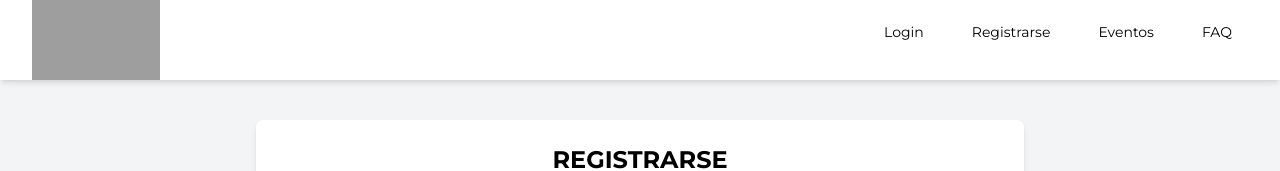
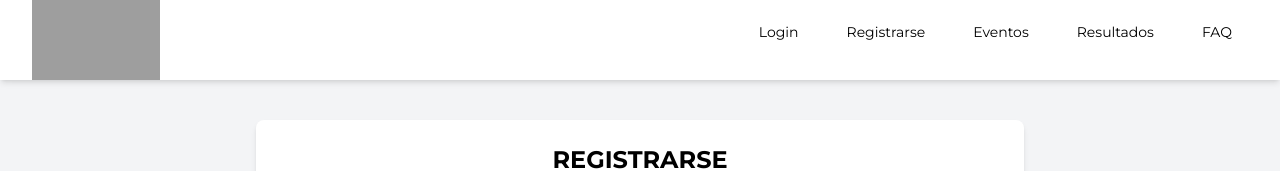
Before and after one commit to jmp89/hackatonPFB, a React (Vite) app in the folder front/: page /register in a window 1280 px wide. Shown: the top 171 px of the page. Built offline with nearby package versions, Linux system fonts and the light colour scheme; what tailwind-clip-path would draw is missing.

Commit message:
Añadido botón de resultados al header

```diff
--- a/front/src/components/Header.jsx
+++ b/front/src/components/Header.jsx
@@ -113,7 +113,7 @@ const Header = () => {
     };
 
     const toggleHamburgerMenu = () => {
-        setIsHamburgerMenuOpen(prev => !prev);
+        setIsHamburgerMenuOpen((prev) => !prev);
         if (isHamburgerMenuOpen) {
             setIsAvatarMenuOpen(false);
         }
@@ -153,20 +153,27 @@ const Header = () => {
     ];
 
     const hamburgerMenuItems = [
-        currentUser?.role === 'admin' && { to: '/event/create', label: 'Crear evento', isMobile: true },
+        currentUser?.role === 'admin' && {
+            to: '/event/create',
+            label: 'Crear evento',
+            isMobile: true,
+        },
         { to: '/event/search', label: 'Eventos', isMobile: true },
+        { to: '/event/results', label: 'Resultados', isMobile: true },
         { to: '/faq', label: 'FAQ', isMobile: true },
-        ...(!token ? [
+        ...(!token
+            ? [
                   { to: '/users/login', label: 'Login', isMobile: true },
-            { to: '/register', label: 'Registrarse', isMobile: true }
-        ] : [
+                  { to: '/register', label: 'Registrarse', isMobile: true },
+              ]
+            : [
                   {
                       onClick: removeToken,
                       label: 'Cerrar sesión',
                       icon: `${API_URL}/media/power-icon.svg`,
                       isMobile: true,
-            }
-        ])
+                  },
+              ]),
     ].filter(Boolean);
 
     return (
@@ -193,11 +200,17 @@ const Header = () => {
                                 <NavItem to="/users/login">Login</NavItem>
                                 <NavItem to="/register">Registrarse</NavItem>
                                 <NavItem to="/event/search">Eventos</NavItem>
+                                <NavItem to="/event/results">
+                                    Resultados
+                                </NavItem>
                                 <NavItem to="/faq">FAQ</NavItem>
                             </>
                         ) : (
                             <>
                                 <NavItem to="/event/search">Eventos</NavItem>
+                                <NavItem to="/event/results">
+                                    Resultados
+                                </NavItem>
                                 <NavItem to="/faq">FAQ</NavItem>
                                 <div className="relative flex items-center">
                                     <NavLink to="/users/profile">
```
Lines whose indentation alone changed are shown as unchanged.
